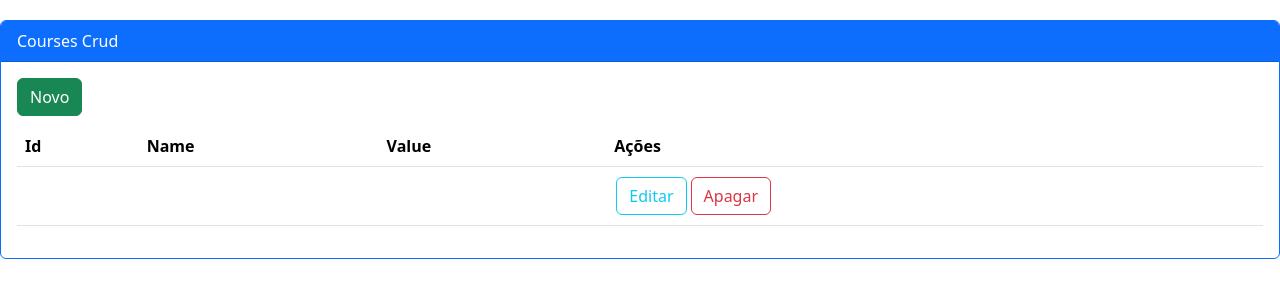
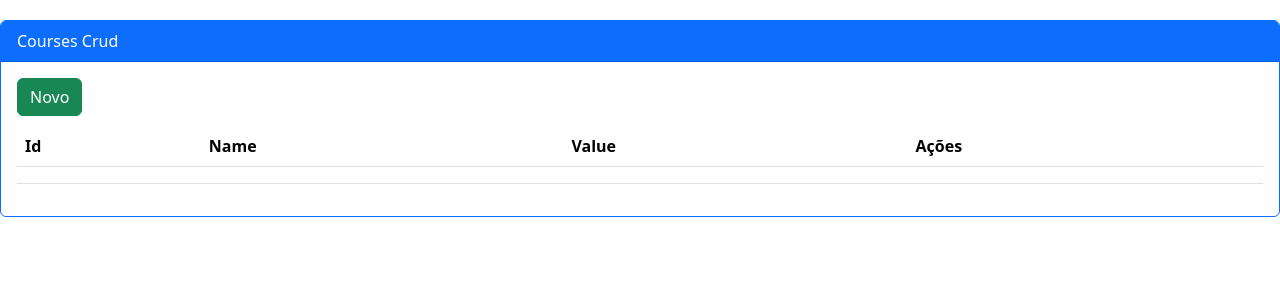
Before and after one commit to Adyson-Lima/courses_web, a React (Create React App) app: page / in a window 1280 px wide. Shown: the top 300 px of the page. Built offline with nearby package versions, Linux system fonts and the light colour scheme.

Commit message:
9° commit - tdd botao editar RED

```diff
--- a/src/pages/Courses/index.js
+++ b/src/pages/Courses/index.js
@@ -27,17 +27,7 @@
                 <th scope="row"></th>
                   <td></td>
                   <td></td>
-                  <td>
-                    <button type="button"
-                    className="btn btn-outline-info"
-                    style={{margin: '2px'}}
-                    >Editar</button>
-
-                    <button type="button"
-                    className="btn btn-outline-danger"
-                    style={{margin: '2px'}}
-                    >Apagar</button>
-                  </td>
+                  <td></td>
               </tr>
             </tbody>
         </table>
```
Also changed, not shown: 1 other file (tests, documents, lock files or other folders).
